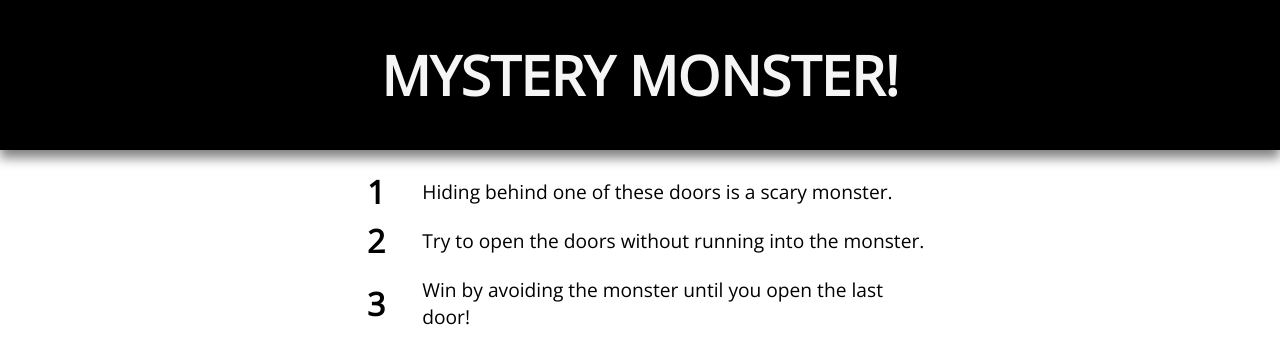
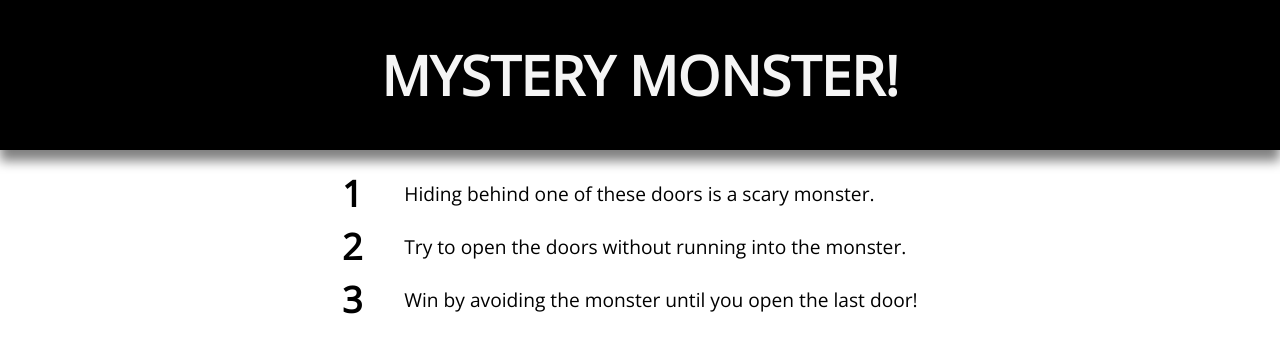
Before and after one commit to myrner/myrner.github.io, a plain HTML site: page mystery_monster/index.html in a window 1280 px wide. Shown: the top 338 px of the page. Drawn offline with nearby package versions, Linux system fonts and the light colour scheme.

Commit message:
Update style.css

```diff
--- a/mystery_monster/style.css
+++ b/mystery_monster/style.css
@@ -11,14 +11,14 @@ body {
   font-family: 'Open Sans', sans-serif;
   font-size: 1.7rem;
   padding: .1rem;
-  box-shadow: 0px 8px 11px grey;
+  box-shadow: 0px 11px 11px grey;
   opacity: 0;
 }
 
 .instructions-row {
 	margin: auto;
   width: 100vw;
-  max-width: 600px;
+  max-width: 650px;
   margin-top: 1em;
   margin-bottom: 1em;
 }
@@ -27,7 +27,7 @@ body {
   padding-right: 25px;
   padding-left: 25px;
   font-family: 'Open Sans', sans-serif;
-  font-size: 2rem;
+  font-size: 2.25rem;
   font-weight: bold;
   color: black;
   opacity: 0;
```
